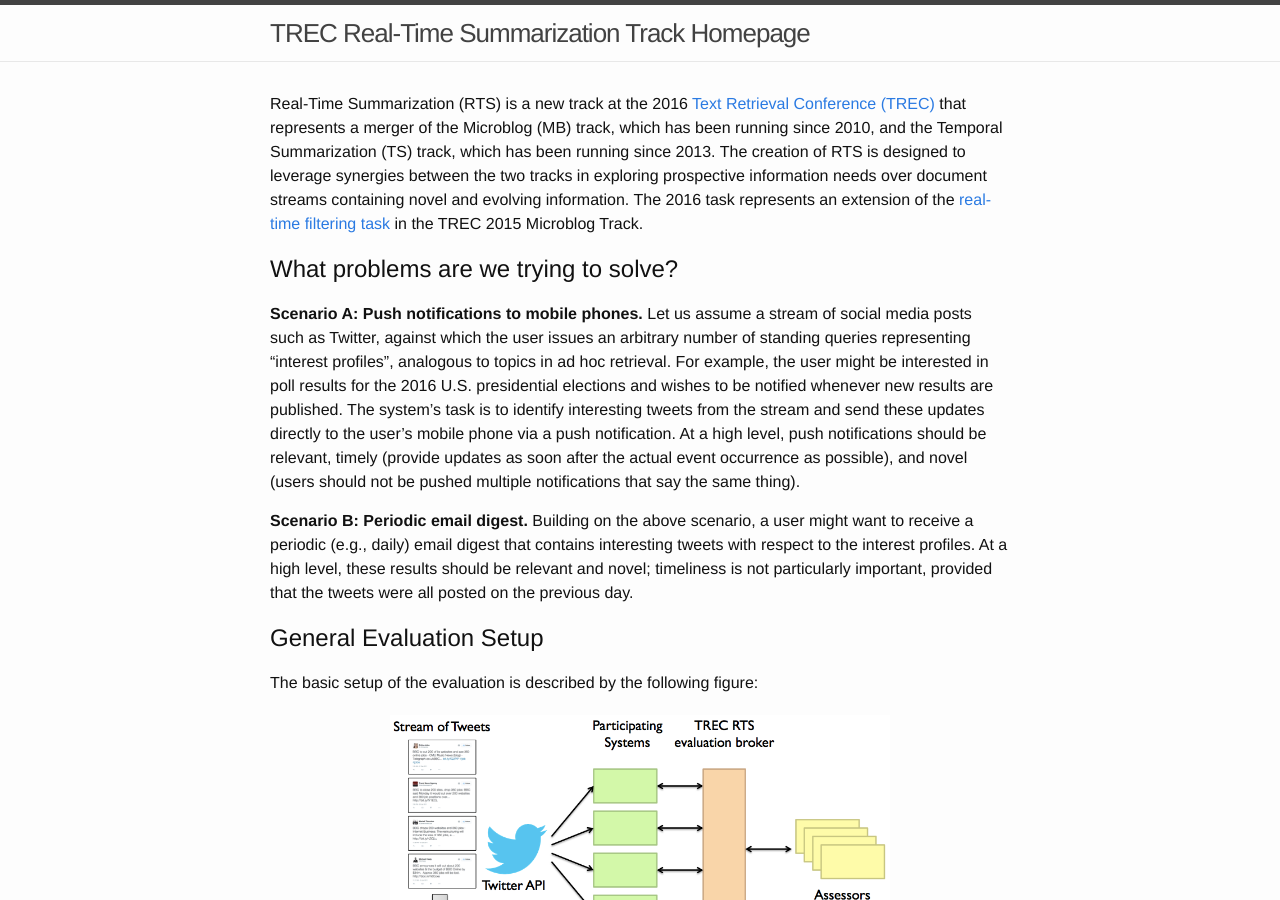
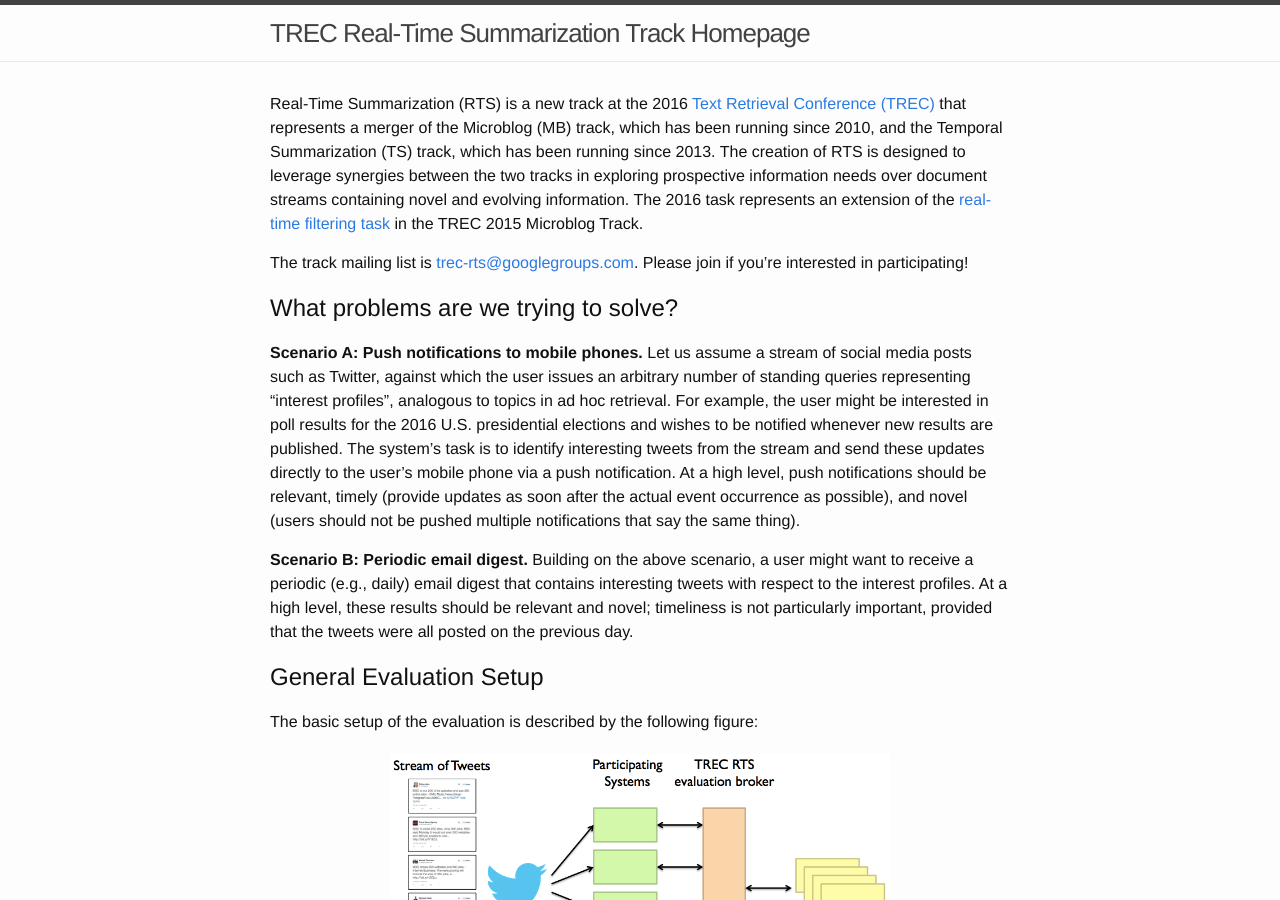
Before and after one commit to trecrts/trecrts.github.io, a Jekyll site: the page built from index.md, in a window 1280 px wide and 900 px high. Built offline with Jekyll 4.4.1, drawn with Linux system fonts in a browser that asks for light colours.

Commit message:
Added link to mailing list.

```diff
--- a/index.md
+++ b/index.md
@@ -12,6 +12,10 @@ document streams containing novel and evolving information.  The 2016
 task represents an extension of the [real-time filtering
 task](https://github.com/lintool/twitter-tools/wiki/TREC-2015-Track-Guidelines)
 in the TREC 2015 Microblog Track.
+
+The track mailing list is
+[trec-rts@googlegroups.com](https://groups.google.com/forum/#!forum/trec-rts). Please
+join if you're interested in participating!
 
 ## What problems are we trying to solve?
 
```
